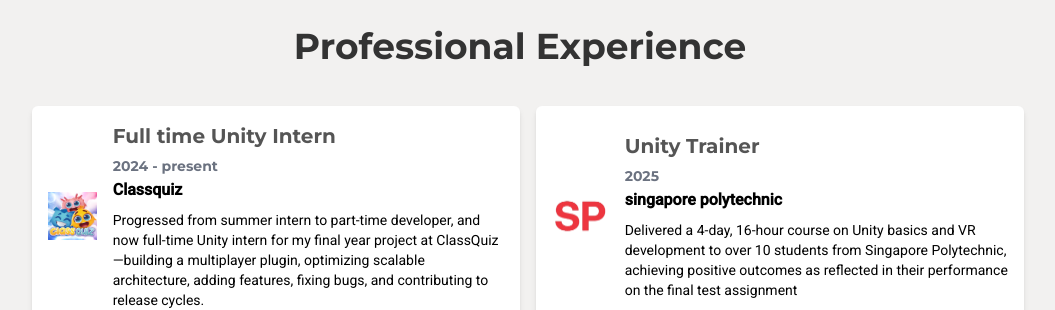
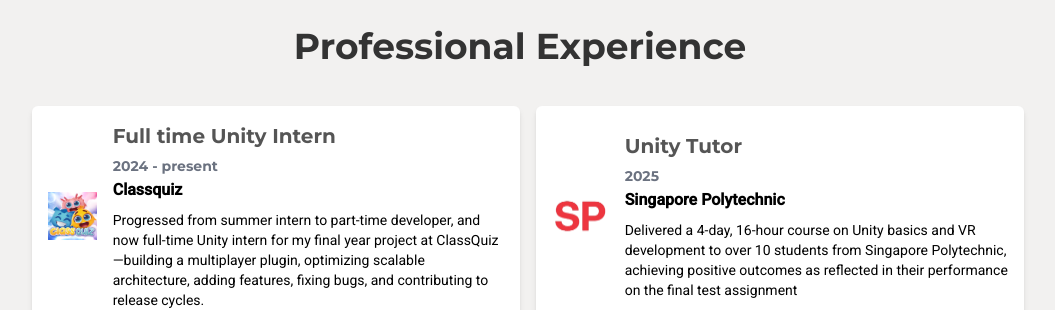
Before and after one commit to aya-bani/aya_portfolio, a React (Vite) app: page / in a window 1280 px wide. Shown: the part 1380-1690 px from the top of the page, without its empty margins (120-1175 px from the left). Built offline with nearby package versions, Linux system fonts and the light colour scheme.

Commit message:
changing cv

```diff
--- a/src/components/Navbar.jsx
+++ b/src/components/Navbar.jsx
@@ -18,7 +18,7 @@
           </button>
         </a>
       </div>
-      <a href="\assets\pdfs\kaiscv.pdf"  target="_blank" rel="noopener noreferrer">
+      <a href="\assets\pdfs\Kais-Khalifa-resume-may2025.pdf"  target="_blank" rel="noopener noreferrer">
       <button className="btn bg-white text-black border rounded-[26px] w-24 h-10 text-sm font-bold">
         CV
         </button>
--- a/src/data.jsx
+++ b/src/data.jsx
@@ -28,9 +28,9 @@
   },
   {
     img: SingaporeLogoImg,
-    title: "Unity Trainer",
+    title: "Unity Tutor",
     duration: "2025",
-    organization: "singapore polytechnic",
+    organization: "Singapore Polytechnic",
     description: "Delivered a 4-day, 16-hour course on Unity basics and VR development to over 10 students from Singapore Polytechnic, achieving positive outcomes as reflected in their performance on the final test assignment",
   },
   {
```
Also changed, not shown: 1 other file (tests, documents, lock files or other folders).
